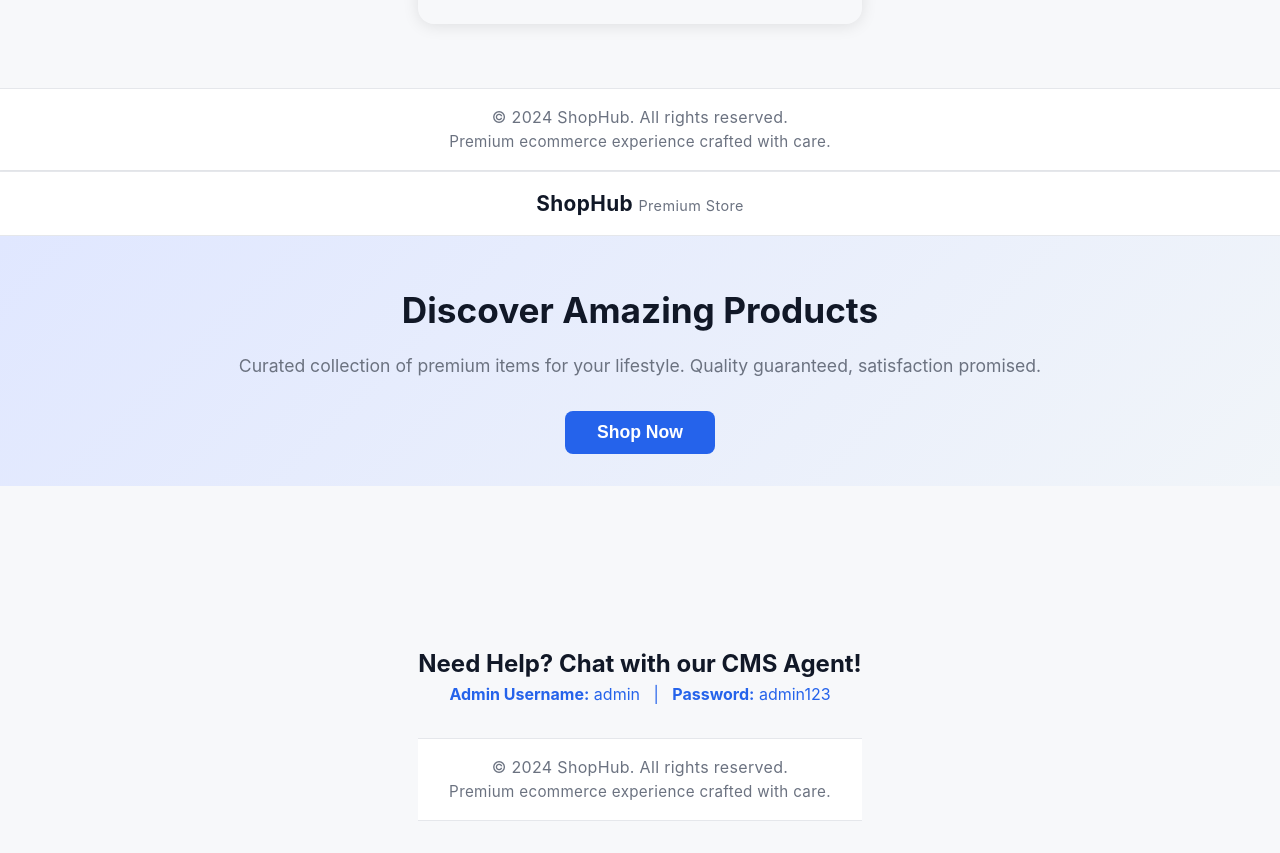
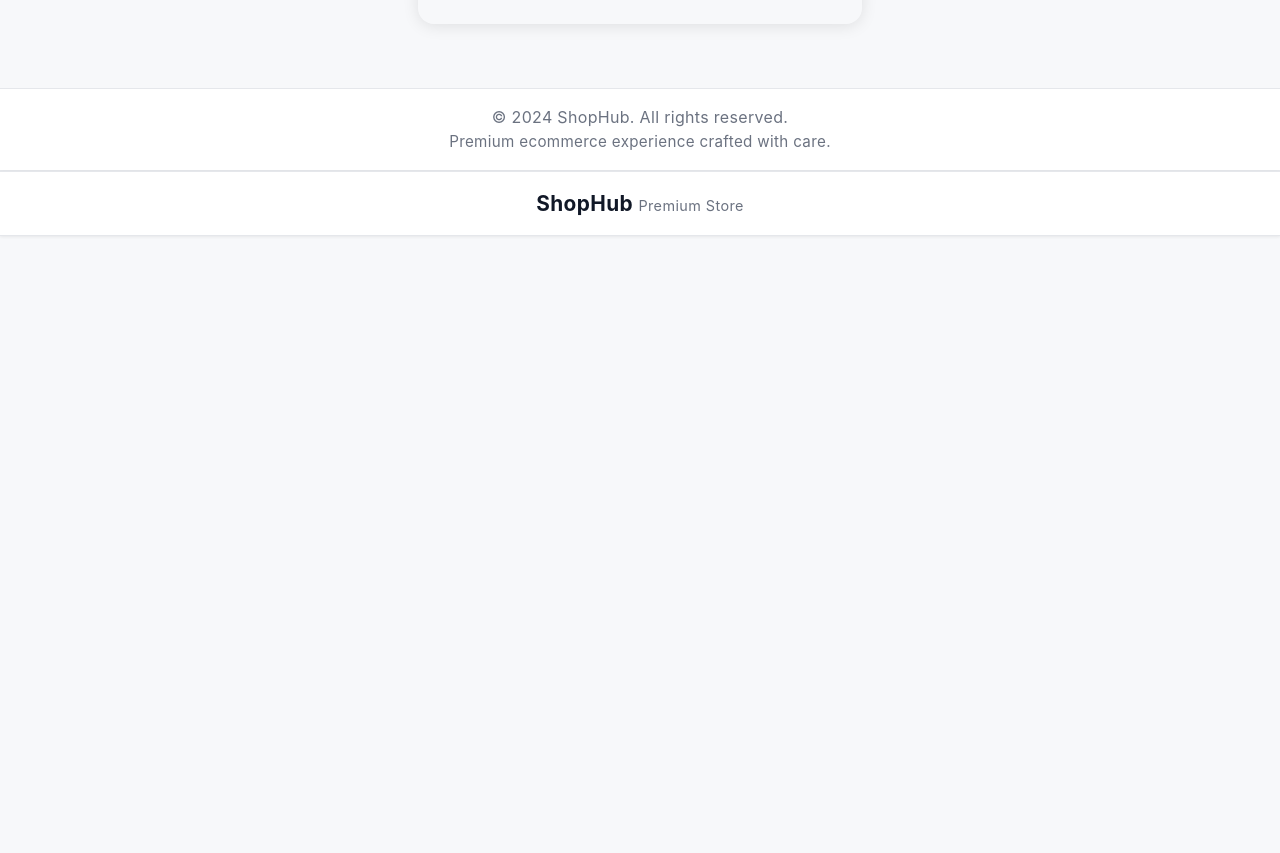
Before and after one commit to GHOSteD141/agent-devlopment-kit-repo, a plain HTML site: page cms-agent/shop.html in a window 1280 px wide. Shown: the part 1274-2127 px from the top of the page. After the commit the page ends 1574 px from the top, so only its background shows below. Drawn offline with Linux system fonts and the light colour scheme; files that its build step writes are made by us from their sources; no server answers.

Commit message:
Update shop.html

```diff
--- a/cms-agent/shop.html
+++ b/cms-agent/shop.html
@@ -79,7 +79,6 @@
 <body>
   <div class="header">
     ShopHub <span style="font-size:0.9rem;font-weight:400;color:#6b7280;">Premium Store</span>
-    <button class="fixed-btn cms" onclick="openCMS()" title="CMS Agent">⚙️</button>
     <button class="fixed-btn chat" onclick="openChat()" title="Chat Support">💬</button>
   </div>
   <div class="hero">
@@ -183,24 +182,7 @@
     <button class="fixed-btn cms" onclick="openCMS()" title="CMS Agent">⚙️</button>
     <button class="fixed-btn chat" onclick="openChat()" title="Chat Support">💬</button>
   </div>
-  <div class="hero">
-    <h2>Discover Amazing Products</h2>
-    <p>Curated collection of premium items for your lifestyle. Quality guaranteed, satisfaction promised.</p>
-    <button onclick="window.scrollTo({top: document.querySelector('.products').offsetTop, behavior: 'smooth'});">Shop Now</button>
-  </div>
   <div class="container">
     <div class="products" id="products-grid">
       <!-- Products will be loaded here dynamically -->
     </div>
-    <div class="chat-section" id="chat-iframe">
-      <h2 style="text-align:center;margin-top:3rem;">Need Help? Chat with our CMS Agent!</h2>
-      <div style="text-align:center; margin-bottom: 1rem; color: #2563eb; font-size: 1rem;">
-        <b>Admin Username:</b> <span style="user-select:all;">admin</span> &nbsp; | &nbsp;
-        <b>Password:</b> <span style="user-select:all;">admin123</span>
-      </div>
-  <div class="footer">
-    &copy; 2024 ShopHub. All rights reserved.<br>
-    <span style="font-size:0.95rem;">Premium ecommerce experience crafted with care.</span>
-  </div>
-</body>
-</html>
```
